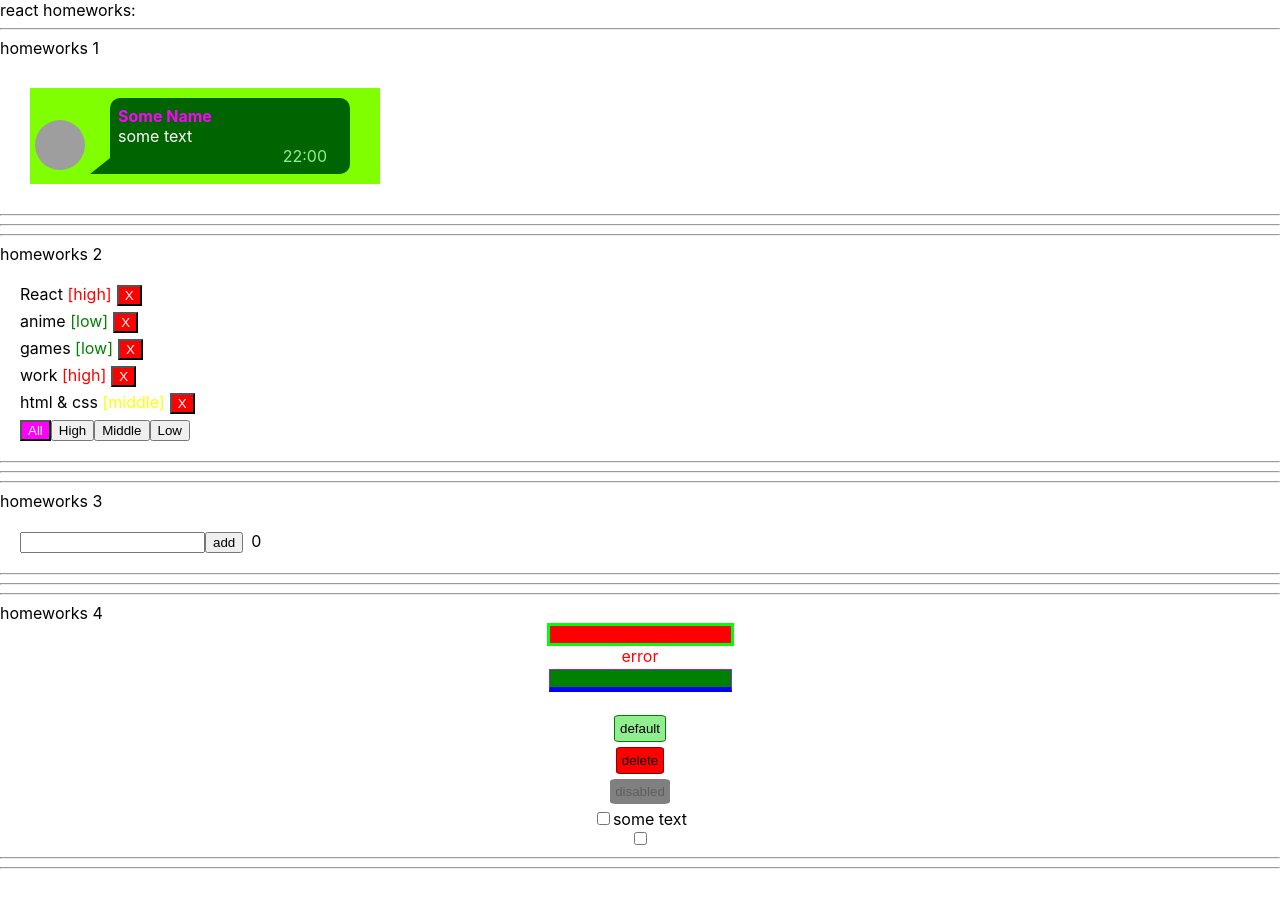
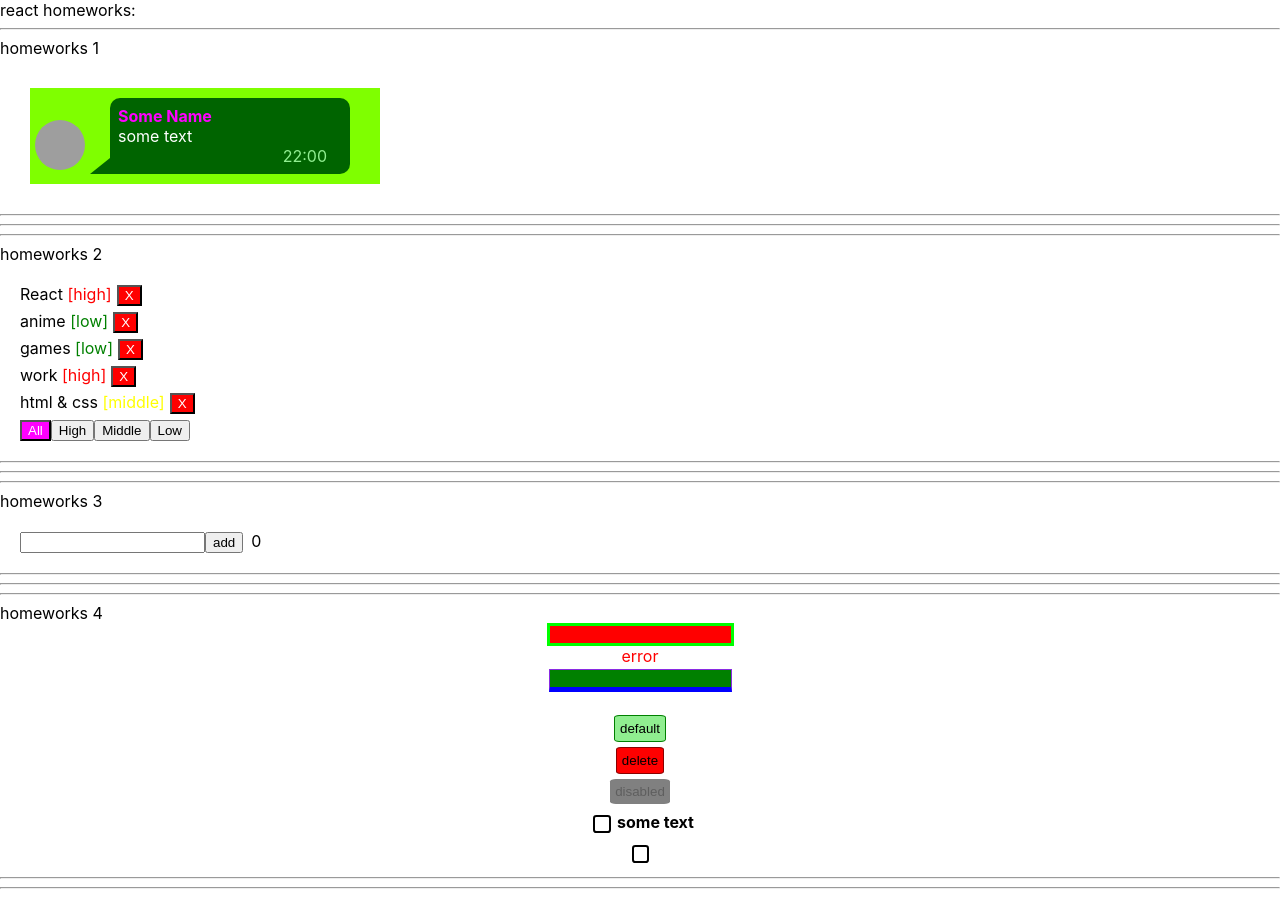
Before and after one commit to vbsm11/homeworks-by-i, a React (Create React App) app: page / in a window 1280 px wide. Built offline with nearby package versions, Linux system fonts and the light colour scheme; grey boxes are pictures that could not be loaded.

Commit message:
HW4. SuperCheckbox.

```diff
--- a/src/p2-homeworks/h4/common/c3-SuperCheckbox/SuperCheckbox.module.css
+++ b/src/p2-homeworks/h4/common/c3-SuperCheckbox/SuperCheckbox.module.css
@@ -1,7 +1,26 @@
 .checkbox {
+    appearance: none;
+}
 
+.checkbox::before {
+    content: '\2713';
+    text-align: center;
+    color: white;
+    line-height: 1em;
+    width: 1em;
+    height: 1em;
+    border: 2px solid #000;
+    border-radius: 0.25em;
+    margin: 0.25em;
+    display: inline-block;
+}
+
+.checkbox:checked::before {
+    color: green;
+    border: 2px solid green;
+    outline: none;
 }
 
 .spanClassName {
-
+    font-weight: bold;
 }
--- a/src/p2-homeworks/h4/common/c3-SuperCheckbox/SuperCheckbox.tsx
+++ b/src/p2-homeworks/h4/common/c3-SuperCheckbox/SuperCheckbox.tsx
@@ -20,6 +20,8 @@ const SuperCheckbox: React.FC<SuperCheckboxPropsType> = (
     }
 ) => {
     const onChangeCallback = (e: ChangeEvent<HTMLInputElement>) => {
+        onChange && onChange(e);
+        onChangeChecked && onChangeChecked(e.currentTarget.checked)
         // сделайте так чтоб работал onChange и onChangeChecked
     }
 
```
